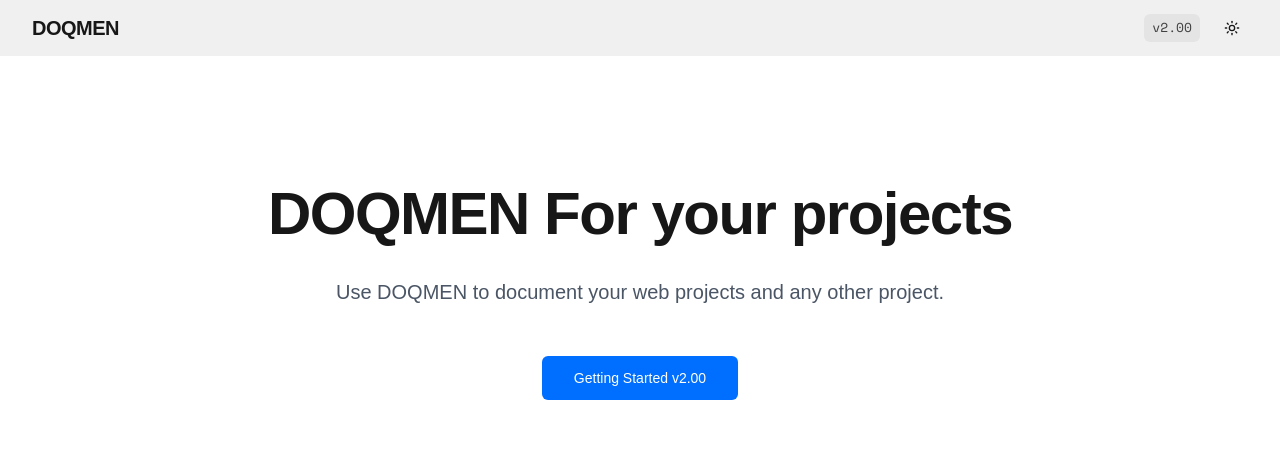
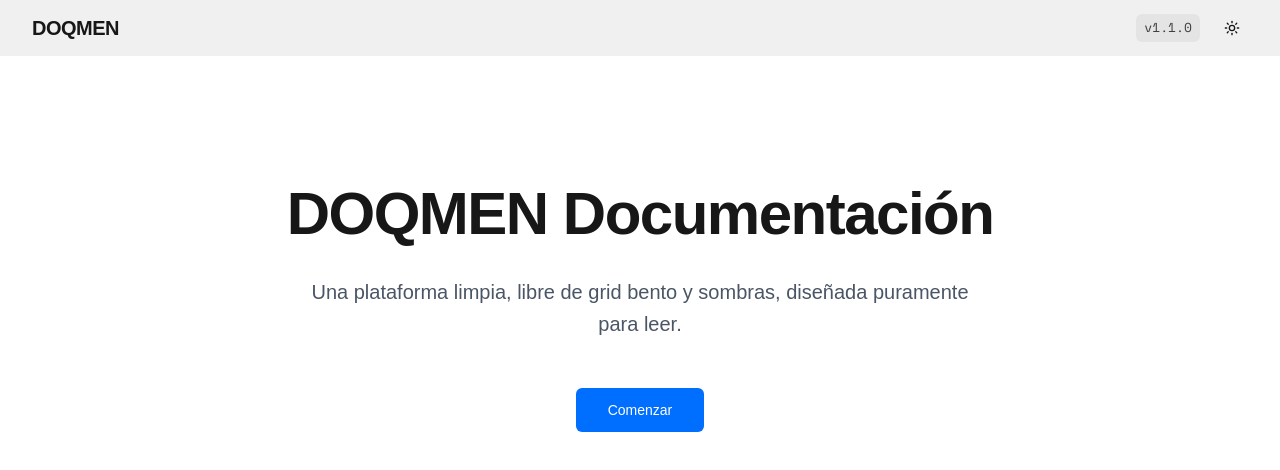
Before and after one commit to dimas-a-gomez/doq, a Next.js app: page / in a window 1280 px wide. Shown: the top 470 px of the page. Built offline with nearby package versions, Linux system fonts and the light colour scheme; a web font is replaced by a local one.

Commit message:
feat: localize content and update project identity
- Updated landing page text and buttons to Spanish
- Refactored README to reflect project purpose
- Updated version to v1.1.0

```diff
--- a/app/page.tsx
+++ b/app/page.tsx
@@ -9,17 +9,17 @@ export default function Home() {
         <div className="px-4 py-20 md:py-32 max-w-screen-2xl mx-auto w-full">
           <div className="container mx-auto flex max-w-[64rem] flex-col items-center gap-4 text-center px-4">
             <h1 className="font-sans text-4xl sm:text-5xl md:text-6xl font-bold tracking-tight mb-4">
-              DOQMEN For your projects
+              DOQMEN Documentación
             </h1>
             <p className="max-w-[42rem] leading-normal text-gray-600 dark:text-gray-400 sm:text-xl sm:leading-8">
-              Use DOQMEN to document your web projects and any other project.
+              Una plataforma limpia, libre de grid bento y sombras, diseñada puramente para leer.
             </p>
             <div className="mt-8 flex flex-col sm:flex-row gap-4 justify-center">
               <Link
                 href="/docs"
                 className="inline-flex items-center justify-center rounded-md bg-accent px-8 py-3 text-sm font-medium text-white transition-colors hover:opacity-90"
               >
-                Getting Started v2.00
+                Comenzar
               </Link>
             </div>
           </div>
--- a/components/Header.tsx
+++ b/components/Header.tsx
@@ -23,7 +23,7 @@ export function Header() {
         <div className="flex items-center gap-2 md:gap-4">
           <Search />
           <Link href="/docs/changelog" className="font-mono text-[13px] bg-black/5 dark:bg-white/10 px-2 py-1 rounded-md text-foreground/80 hover:text-foreground transition-colors hidden md:block">
-            v2.00
+            v1.1.0
           </Link>
           <button
             onClick={() => setTheme(theme === "dark" ? "light" : "dark")}
```
Also changed, not shown: 1 other file (tests, documents, lock files or other folders).
